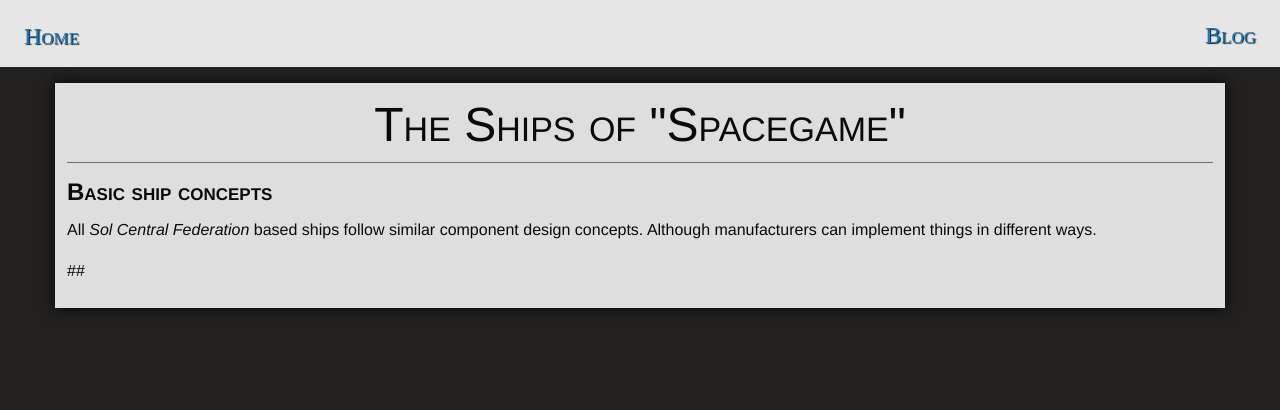
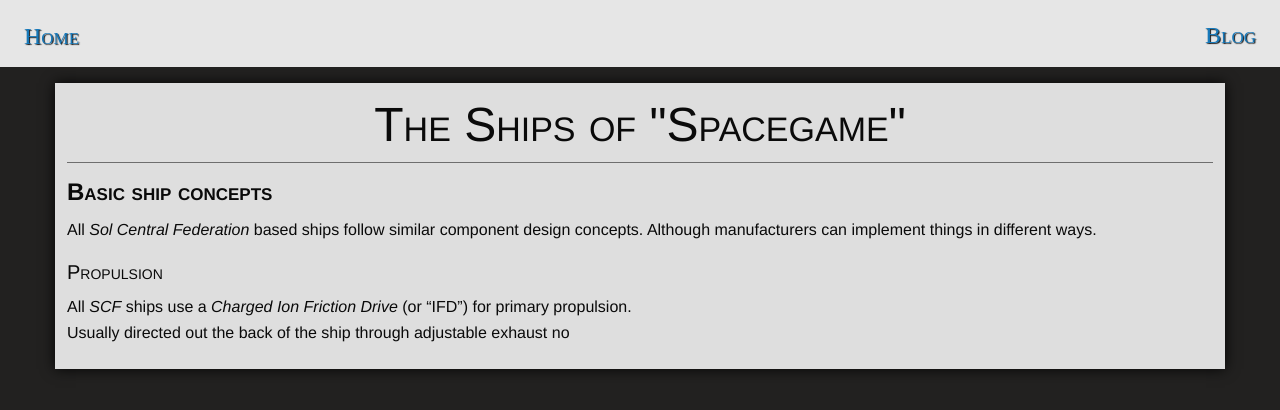
Before and after one commit to ori-sky/polar-space, a Jekyll site: the page built from designs/ships.md, in a window 1280 px wide. Shown: the top 410 px of the page. Built offline with Jekyll 4.4.1, drawn with Linux system fonts in a browser that asks for light colours; nearby versions of some CDN libraries; some web fonts are replaced; our own code applies the rules of GitHub Pages for plain Markdown files; library files that are not in the unit come from our copies.

Commit message:
designs/ships.md updated from https://stackedit.io/

```diff
--- a/designs/ships.md
+++ b/designs/ships.md
@@ -4,9 +4,11 @@ title: The Ships of "Spacegame"
 ## Basic ship concepts
 All *Sol Central Federation* based ships follow similar component design concepts. Although manufacturers can implement things in different ways.
 
-##
+### Propulsion
+All *SCF* ships use a *Charged Ion Friction Drive* (or "IFD") for primary propulsion.
+Usually directed out the back of the ship through adjustable exhaust no
 <!--stackedit_data:
 eyJwcm9wZXJ0aWVzIjoiZXh0ZW5zaW9uczpcbiAgcHJlc2V0Oi
-BnZm1cbiIsImhpc3RvcnkiOlstNTEwOTY1Mzc0LC0xMDM0MDI1
-OTE3XX0=
+BnZm1cbiIsImhpc3RvcnkiOls3NzI5MjA2MTksLTEwMzQwMjU5
+MTddfQ==
 -->
```
